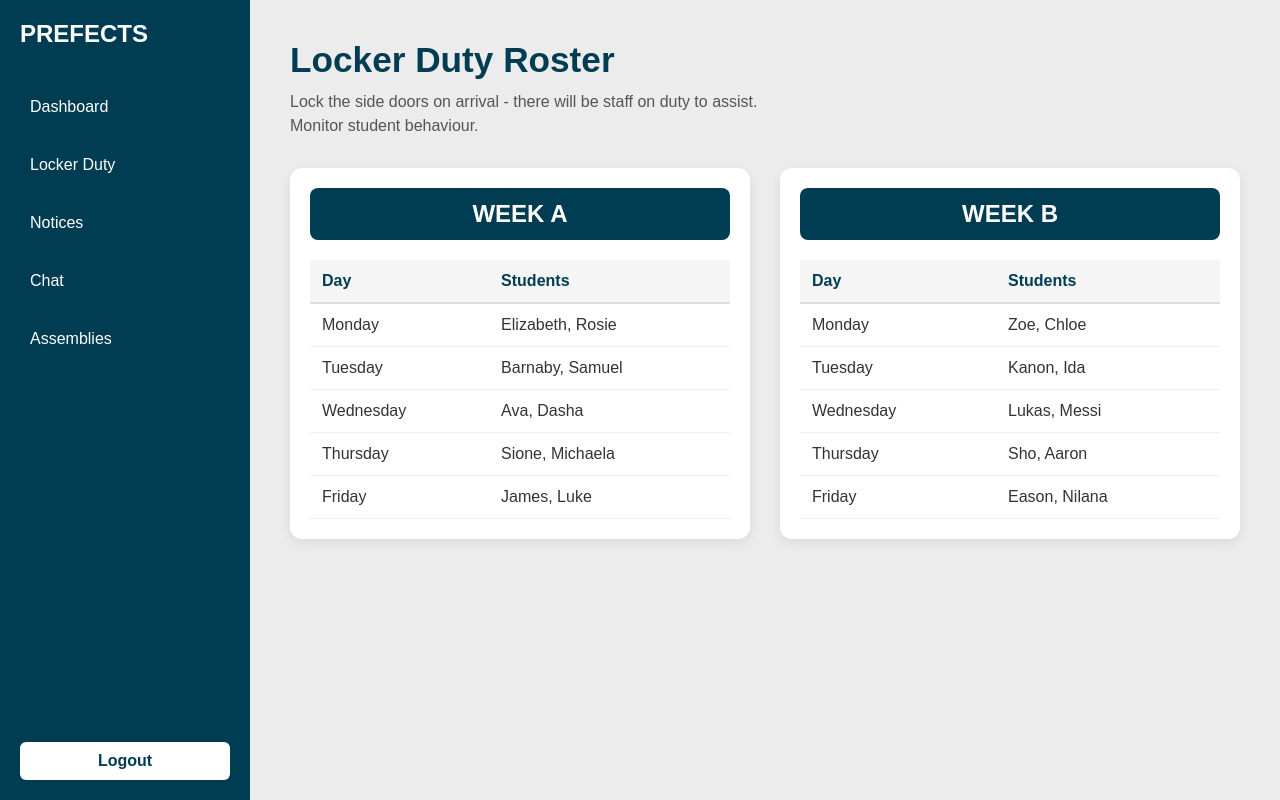
After one commit to BHS23113/Luke-main, a Flask app: page /locker-duty in a window 1280 px wide. The commit adds this page. Run offline with Flask 3, Linux system fonts and the light colour scheme; a user stored in the database is signed in.

Commit message:
added locker duty page

```diff
--- a/main.py
+++ b/main.py
@@ -36,6 +36,13 @@ def dashboard():
         user=session["user"]
     )
 
+@app.route("/locker-duty")
+def locker_duty():
+
+    if "user" not in session:
+        return redirect(url_for("index"))
+
+    return render_template("locker_duty.html", user=session["user"])
 
 @app.route("/login", methods=["POST"])
 def login():
@@ -100,7 +107,7 @@ def login():
             "message": str(e)
         }), 401
 
-#testing#
+
 @app.route("/logout")
 def logout():
     session.clear()
--- /dev/null
+++ b/static/locker_duty.css
@@ -0,0 +1,133 @@
+/* RESET */
+* {
+    margin: 0;
+    padding: 0;
+    box-sizing: border-box;
+    font-family: Arial, Helvetica, sans-serif;
+}
+
+/* BODY */
+body {
+    background-color: #ececec;
+    color: #003d52;
+}
+
+/* PAGE LAYOUT */
+.layout {
+    display: flex;
+    min-height: 100vh;
+}
+
+/* SIDEBAR */
+.sidebar {
+    width: 250px;
+    background-color: #003d52;
+    color: white;
+    padding: 20px;
+
+    display: flex;
+    flex-direction: column;
+    gap: 20px;
+}
+
+.sidebar h2 {
+    margin-bottom: 20px;
+}
+
+/* SIDEBAR LINKS */
+.sidebar a {
+    color: white;
+    text-decoration: none;
+    padding: 10px;
+    border-radius: 6px;
+    transition: 0.2s;
+}
+
+.sidebar a:hover {
+    background-color: rgba(255,255,255,0.1);
+}
+
+/* LOGOUT BUTTON */
+.sidebar .logout {
+    margin-top: auto;
+    background-color: white;
+    color: #003d52;
+    text-align: center;
+    font-weight: bold;
+}
+
+.sidebar .logout:hover {
+    background-color: #e5e5e5;
+}
+
+/* MAIN CONTENT */
+.main-content {
+    flex: 1;
+    padding: 40px;
+}
+
+/* PAGE TITLE */
+.main-content h1 {
+    color: #003d52;
+    margin-bottom: 10px;
+    font-size: 2.2rem;
+}
+
+/* DESCRIPTION */
+.main-content p {
+    color: #555;
+    margin-bottom: 30px;
+    line-height: 1.5;
+}
+
+/* WEEK CARDS LAYOUT */
+.container {
+    display: flex;
+    gap: 30px;
+}
+
+/* WEEK CARD */
+.week {
+    flex: 1;
+    background: white;
+    border-radius: 12px;
+    padding: 20px;
+    box-shadow: 0 4px 12px rgba(0, 0, 0, 0.08);
+}
+
+/* WEEK TITLE */
+.week h2 {
+    background-color: #003d52;
+    color: white;
+    text-align: center;
+    padding: 12px;
+    border-radius: 8px;
+    margin-bottom: 20px;
+}
+
+/* TABLE */
+table {
+    width: 100%;
+    border-collapse: collapse;
+}
+
+/* TABLE HEADERS */
+th {
+    background-color: #f5f5f5;
+    color: #003d52;
+    text-align: left;
+    padding: 12px;
+    border-bottom: 2px solid #ddd;
+}
+
+/* TABLE CELLS */
+td {
+    padding: 12px;
+    border-bottom: 1px solid #eee;
+    color: #333;
+}
+
+/* HOVER EFFECT */
+tr:hover td {
+    background-color: #f7f7f7;
+}
--- a/static/style.css
+++ b/static/style.css
@@ -95,4 +95,4 @@ body {
 
     text-decoration: none;
     font-weight: bold;
-}
+}.
--- a/templates/dashboard.html
+++ b/templates/dashboard.html
@@ -16,8 +16,8 @@
         <div class="sidebar">
             <h2>PREFECTS</h2>
 
-            <a href="#">Dashboard</a>
-            <a href="#">Locker Duty</a>
+            <a href="/dashboard">Dashboard</a>
+            <a href="/locker-duty">Locker Duty</a>
             <a href="#">Notices</a>
             <a href="#">Chat</a>
             <a href="#">Assemblies</a>
--- /dev/null
+++ b/templates/locker_duty.html
@@ -0,0 +1,78 @@
+<!DOCTYPE html>
+<html lang="en">
+<head>
+    <meta charset="UTF-8">
+    <meta name="viewport" content="width=device-width, initial-scale=1.0">
+    <title>Locker Duty</title>
+
+    <link rel="stylesheet" href="{{ url_for('static', filename='locker_duty.css') }}?v=2">
+</head>
+
+<body>
+    <div class="layout">
+        <div class="sidebar">
+            <h2>PREFECTS</h2>
+
+            <a href="/dashboard">Dashboard</a>
+            <a href="/locker-duty">Locker Duty</a>
+            <a href="#">Notices</a>
+            <a href="#">Chat</a>
+            <a href="#">Assemblies</a>
+
+            <a href="/logout" class="logout">Logout</a>
+        </div>
+        <div class="main-content">
+            <!-- PAGE TITLE -->
+            <h1>Locker Duty Roster</h1>
+
+            <p>
+                Lock the side doors on arrival - there will be staff on duty to assist.<br>
+                Monitor student behaviour.
+            </p>
+
+            <!-- MAIN CONTAINER -->
+            <div class="container">
+
+                <!-- WEEK A -->
+                <div class="week">
+                    <h2>WEEK A</h2>
+
+                    <table>
+                        <tr>
+                            <th>Day</th>
+                            <th>Students</th>
+                        </tr>
+
+                        <tr><td>Monday</td><td>Elizabeth, Rosie</td></tr>
+                        <tr><td>Tuesday</td><td>Barnaby, Samuel</td></tr>
+                        <tr><td>Wednesday</td><td>Ava, Dasha</td></tr>
+                        <tr><td>Thursday</td><td>Sione, Michaela</td></tr>
+                        <tr><td>Friday</td><td>James, Luke</td></tr>
+
+                    </table>
+                </div>
+
+                <!-- WEEK B -->
+                <div class="week">
+                    <h2>WEEK B</h2>
+
+                    <table>
+                        <tr>
+                            <th>Day</th>
+                            <th>Students</th>
+                        </tr>
+
+                        <tr><td>Monday</td><td>Zoe, Chloe</td></tr>
+                        <tr><td>Tuesday</td><td>Kanon, Ida</td></tr>
+                        <tr><td>Wednesday</td><td>Lukas, Messi</td></tr>
+                        <tr><td>Thursday</td><td>Sho, Aaron</td></tr>
+                        <tr><td>Friday</td><td>Eason, Nilana</td></tr>
+
+                    </table>
+                </div>
+
+            </div>
+        </div>
+    </div>
+</body>
+</html>
```
